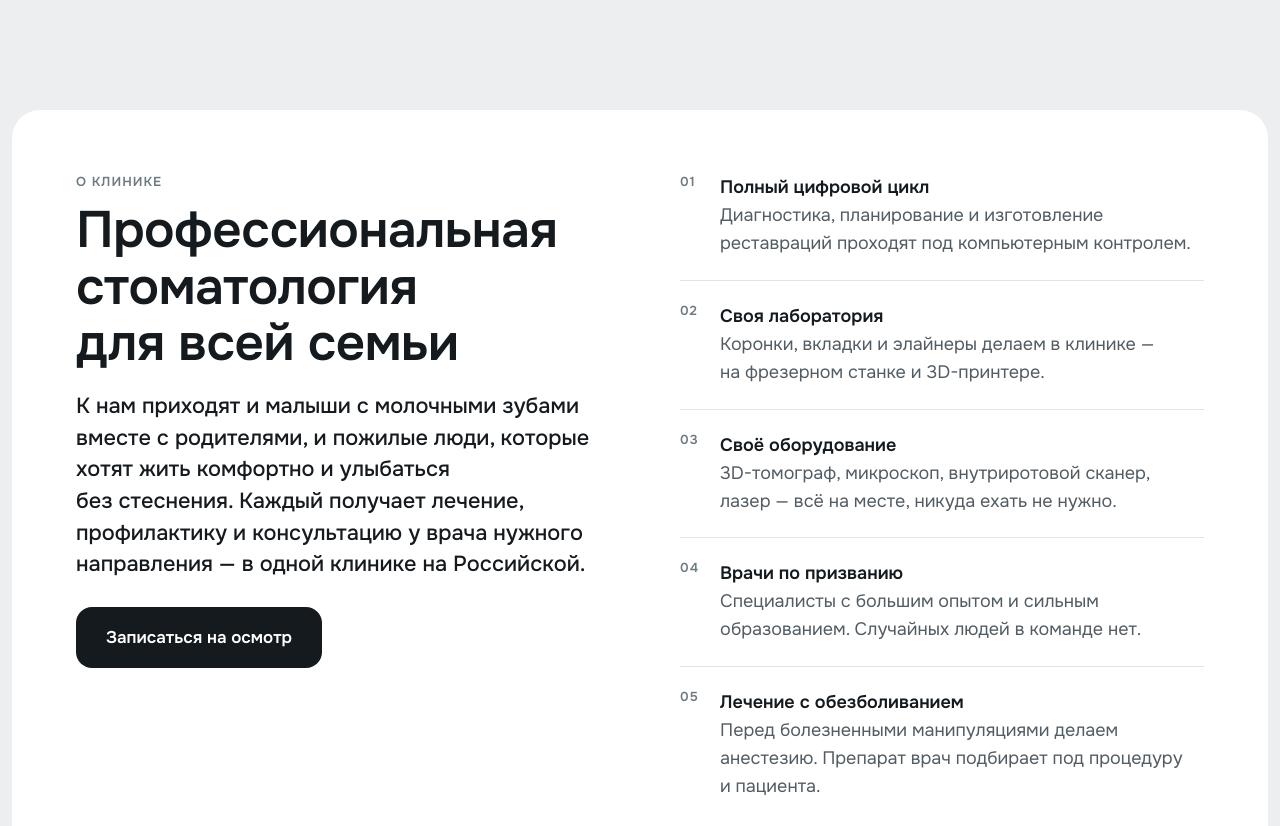
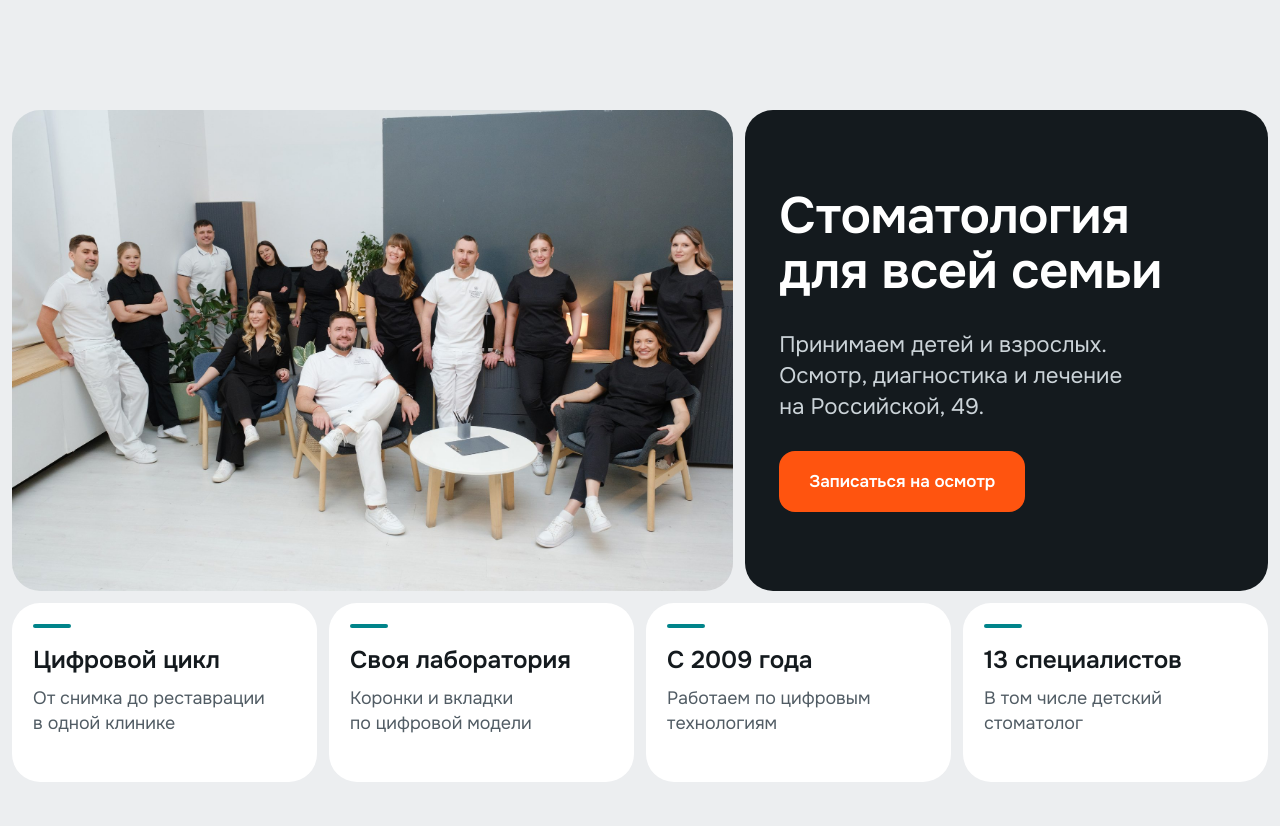
Before and after one commit to panchishen/dominanta-concepts, a plain HTML site: page concept-7-v2.html in a window 1280 px wide. Shown: the part 2517-3343 px from the top of the page. Drawn offline with Linux system fonts and the light colour scheme.

Commit message:
Build the approved clinic introduction in v2

```diff
--- a/concept-7-v2.html
+++ b/concept-7-v2.html
@@ -107,12 +107,6 @@ section{padding:112px 0 0}
 .x50{display:flex;align-items:center;gap:20px;padding-top:24px;border-top:1px solid var(--line);font-size:15px}
 .x50 b{font-size:58px;font-weight:600;letter-spacing:-.05em;color:var(--orange);white-space:nowrap;line-height:1}
 
-.about{grid-template-columns:1fr 1fr;gap:80px;padding:64px!important}
-.about p.big{font-size:clamp(20px,1.7vw,28px);line-height:1.45;margin:20px 0 26px;font-weight:500}
-.adv>div{display:grid;grid-template-columns:40px 1fr;padding:22px 0;border-top:1px solid var(--line);font-size:18px}
-.adv>div:first-child{border-top:0;padding-top:0}
-.adv b{font-weight:600;display:block}
-.adv p{color:var(--muted);font-weight:400}
 
 .stage{padding:0!important;overflow:hidden}
 .stage img{width:100%;aspect-ratio:16/10;object-fit:cover}
@@ -256,7 +250,7 @@ footer .warn{grid-column:1/-1;font-family:var(--mono);text-transform:uppercase;l
  .lab,.lounge{min-height:420px}
  nav,header .tel{display:none}
  header .btn{margin-left:auto}
- .hero,.c3,.c2,.about,.labrow,.visit,.money,.feed,footer .card,.three{grid-template-columns:1fr}
+ .hero,.c3,.c2,.labrow,.visit,.money,.feed,footer .card,.three{grid-template-columns:1fr}
  .c4,.c6{grid-template-columns:1fr 1fr}
  .faqrow,form.card .pair,.agrees{grid-template-columns:1fr}
  .banklogos{flex-wrap:wrap}
@@ -273,7 +267,7 @@ footer .warn{grid-column:1/-1;font-family:var(--mono);text-transform:uppercase;l
  .quick .btn{margin:10px 0 0;width:100%}
  .head{flex-direction:column;align-items:start}
  .serv .card{min-height:180px;padding:18px}
- .about,.money .card,.contact .info,form.card{padding:24px!important}
+ .money .card,.contact .info,form.card{padding:24px!important}
  .duo article,.news a,.arts a{grid-template-columns:1fr}
  .duo .txt{padding:18px 10px}
  .arts div{padding:0 10px 10px}
@@ -365,6 +359,19 @@ dialog.scanview img{display:block;width:100%;max-height:calc(100vh - 48px);objec
 .digital-steps p{color:#CBD3D8;font-size:clamp(15px,1.15vw,20px)}
 @media(max-width:980px){.digital-layout{grid-template-columns:1fr}.digital-portrait{min-height:420px}}
 @media(max-width:600px){.digital-caption{flex-wrap:wrap}.digital-steps{grid-template-columns:1fr}.digital-steps::before{left:7px;right:auto;top:7px;bottom:10px;width:2px;height:auto}.digital-steps li{padding:0 0 12px 30px}}
+
+.clinic-about-intro{display:grid;grid-template-columns:minmax(0,1.38fr) minmax(0,1fr);gap:var(--g)}
+.clinic-about-intro>img{display:block;width:100%;height:100%;min-height:0;object-fit:cover;object-position:center 43%;border-radius:var(--r)}
+.clinic-about-copy{display:flex;flex-direction:column;align-items:flex-start;justify-content:center;min-height:clamp(360px,31vw,540px);padding:clamp(25px,2.65vw,52px);border-radius:var(--r);background:var(--ink);color:#fff}
+.clinic-about-copy h2{font-size:clamp(36px,4vw,68px);line-height:1.08}
+.clinic-about-copy p{margin:clamp(20px,2.25vw,40px) 0;color:#CBD3D8;font-size:clamp(18px,1.75vw,28px);line-height:1.4}
+.clinic-about-facts{display:grid;grid-template-columns:repeat(4,minmax(0,1fr));gap:var(--g);margin-top:var(--g)}
+.clinic-about-facts article{padding:clamp(19px,1.65vw,32px);min-height:clamp(160px,14vw,230px);border-radius:var(--r);background:#fff}
+.clinic-about-facts article::before{content:"";display:block;width:38px;height:4px;border-radius:2px;background:var(--teal);margin-bottom:18px}
+.clinic-about-facts h3{font-size:clamp(19px,1.9vw,32px);margin:0 0 12px}
+.clinic-about-facts p{color:var(--muted);font-size:clamp(16px,1.4vw,23px);line-height:1.4}
+@media(max-width:980px){.clinic-about-intro{grid-template-columns:1fr}.clinic-about-intro>img{aspect-ratio:16/9}.clinic-about-facts{grid-template-columns:repeat(2,minmax(0,1fr))}}
+@media(max-width:520px){.clinic-about-facts{grid-template-columns:1fr}}
 </style>
 </head>
 <body>
@@ -438,10 +445,20 @@ dialog.scanview img{display:block;width:100%;max-height:calc(100vh - 48px);objec
   </div>
 </section>
 
-<section>
-  <div class="card g about">
-    <div><p class="mono">О клинике</p><h2 style="margin-top:12px">Профессиональная стоматология для всей семьи</h2><p class="big" data-t="about"></p><button type="button" class="btn ink" data-book="Запись на осмотр">Записаться на осмотр</button></div>
-    <div class="adv" data-list="advantages"></div>
+<section class="clinic-about" aria-labelledby="clinic-about-title">
+  <div class="clinic-about-intro">
+    <img src="assets/img/team.jpg" alt="Команда стоматологии «Доминанта»" loading="lazy">
+    <div class="clinic-about-copy">
+      <h2 id="clinic-about-title">Стоматология<br>для&nbsp;всей семьи</h2>
+      <p>Принимаем детей и&nbsp;взрослых.<br>Осмотр, диагностика и&nbsp;лечение<br>на&nbsp;Российской, 49.</p>
+      <button type="button" class="btn" data-book="Запись на осмотр">Записаться на&nbsp;осмотр</button>
+    </div>
+  </div>
+  <div class="clinic-about-facts">
+    <article><h3>Цифровой цикл</h3><p>От&nbsp;снимка до&nbsp;реставрации<br>в&nbsp;одной клинике</p></article>
+    <article><h3>Своя лаборатория</h3><p>Коронки и&nbsp;вкладки<br>по&nbsp;цифровой модели</p></article>
+    <article><h3>С&nbsp;2009 года</h3><p>Работаем по&nbsp;цифровым<br>технологиям</p></article>
+    <article><h3>13&nbsp;специалистов</h3><p>В&nbsp;том числе детский<br>стоматолог</p></article>
   </div>
 </section>
 
@@ -566,7 +583,6 @@ window.TPL = {
   facts: f => `<div class="card"><b>${f.value}</b><span>${f.label}</span></div>`,
   problems: p => `<button type="button" data-book="${p.to}" data-book-note="${p.title}"><strong>${p.title}</strong><span>${p.to}</span><svg class="ic" aria-hidden="true"><use href="#i-arrow-right"/></svg></button>`,
   services: (s, i) => `<a class="card dark" href="#" data-service-icon-area><span class="ico" data-service-icon="${SERVICE_ICONS[i]}"></span><span class="mono">${pad(i)}</span><h3>${s.title}</h3><p>${s.text}</p></a>`,
-  advantages: (a, i) => `<div><span class="mono">${pad(i)}</span><div><b>${a.title}</b><p>${a.text}</p></div></div>`,
   cycle: (c, i) => `<article class="card stage"><img src="${c.photo}" alt="" loading="lazy"><div><span class="mono">Этап ${pad(i)}</span><h3>${c.title}</h3><p>${c.text}</p></div></article>`,
   equipment: e => `<li>${e}</li>`,
   doctors: d => `<article class="card doc" data-role="${d.role}">${d.video ? `<div class="media"><video data-autovideo src="${d.video}" poster="${d.poster}" muted loop playsinline preload="none" aria-label="${d.name}"></video><button type="button" class="vbtn" aria-label="Остановить видео"><svg class="ic" aria-hidden="true"><use href="#i-pause"/></svg><svg class="ic" aria-hidden="true"><use href="#i-play"/></svg></button></div>` : `<img src="${d.photo}" alt="${d.name}" loading="lazy">`}<div><h3>${d.name}</h3><p>${d.role}</p><span class="mono">${d.exp ? 'Стаж ' + d.exp : 'Остеопатия'}</span></div></article>`,
```
